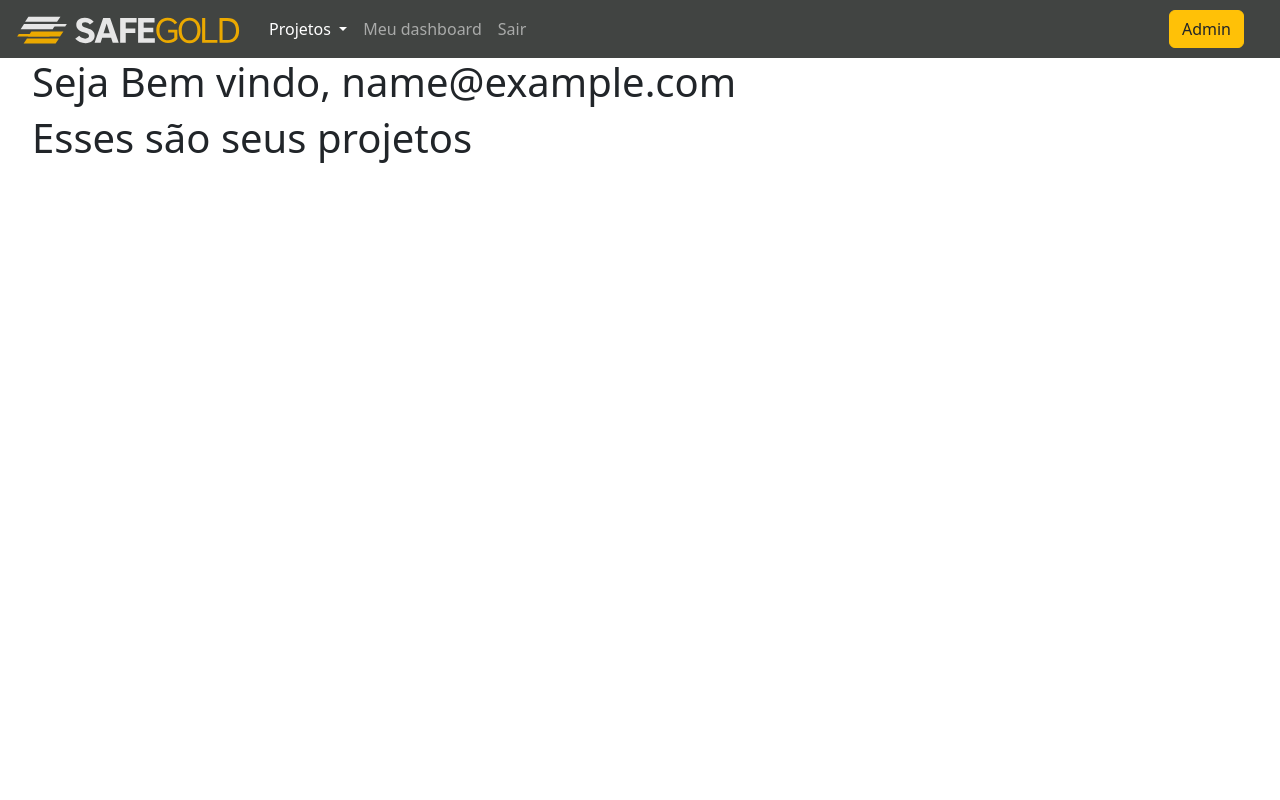
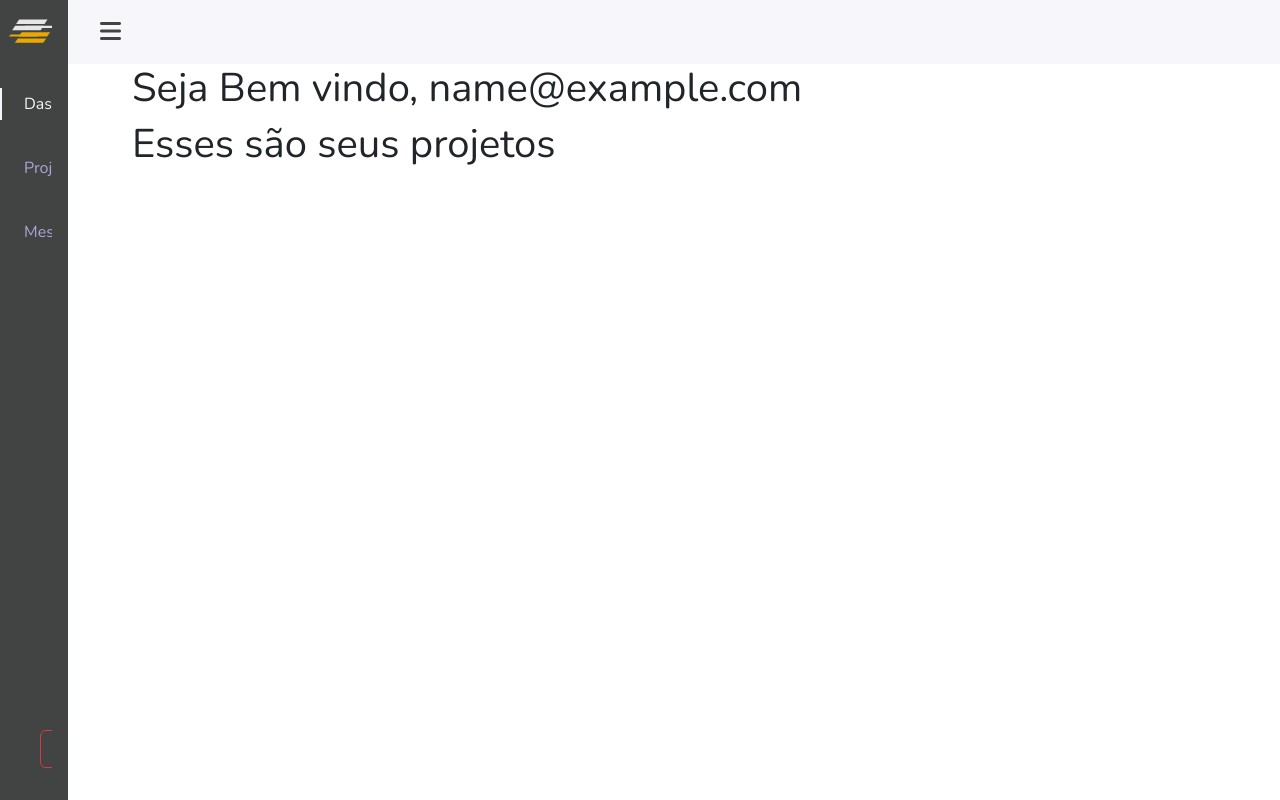
Before and after one commit to felipezampa/safegold-software, a Django app: page /dashboard in a window 1280 px wide. Run offline with Django 4.2, Linux system fonts and the light colour scheme; the visitor is signed in with stand-in values (Sample User, id 1); some libraries are stand-ins or nearby versions.

Commit message:
add sidebar

```diff
--- a/static/css/index.css
+++ /dev/null
@@ -1,13 +0,0 @@
-body, html {
-    height: 96.7%;
-    margin: 0;
-}
-
-.image-background{
-    filter: blur(5px);
-    -webkit-filter: blur(5px);
-    background-size: cover;
-    background-position: center;
-    background-repeat: no-repeat;
-    background-size: 30%;
-}
--- /dev/null
+++ b/static/css/sidebar.css
@@ -0,0 +1,188 @@
+@import url("https://fonts.googleapis.com/css2?family=Nunito:wght@400;600;700&display=swap");
+
+:root {
+    --header-height: 3rem;
+    --nav-width: 68px;
+    --first-color: #414442;
+    --first-color-light: #AFA5D9;
+    --white-color: #F7F6FB;
+    --body-font: 'Nunito', sans-serif;
+    --normal-font-size: 1rem;
+    --z-fixed: 100
+}
+
+*,
+::before,
+::after {
+    box-sizing: border-box
+}
+
+body {
+    position: relative;
+    margin: var(--header-height) 0 0 0;
+    padding: 0 1rem;
+    font-family: var(--body-font);
+    font-size: var(--normal-font-size);
+    transition: .5s
+}
+
+a {
+    text-decoration: none
+}
+
+.header {
+    width: 100%;
+    height: var(--header-height);
+    position: fixed;
+    top: 0;
+    left: 0;
+    display: flex;
+    align-items: center;
+    justify-content: space-between;
+    padding: 0 1rem;
+    background-color: var(--white-color);
+    z-index: var(--z-fixed);
+    transition: .5s
+}
+
+.header_toggle {
+    color: var(--first-color);
+    font-size: 1.5rem;
+    cursor: pointer
+}
+
+.header_img {
+    width: 35px;
+    height: 35px;
+    display: flex;
+    justify-content: center;
+    border-radius: 50%;
+    overflow: hidden
+}
+
+.header_img img {
+    width: 40px
+}
+
+.l-navbar {
+    position: fixed;
+    top: 0;
+    left: -30%;
+    width: var(--nav-width);
+    height: 100vh;
+    background-color: var(--first-color);
+    padding: .5rem 1rem 0 0;
+    transition: .5s;
+    z-index: var(--z-fixed)
+}
+
+.nav {
+    height: 100%;
+    display: flex;
+    flex-direction: column;
+    justify-content: space-between;
+    overflow: hidden
+}
+
+.nav_logo{
+    display: grid;
+    grid-template-columns: max-content max-content;
+    align-items: left;
+    column-gap: 1rem;
+    padding:  .1rem 0 .5rem .28rem
+}
+.nav_link {
+    display: grid;
+    grid-template-columns: max-content max-content;
+    align-items: center;
+    column-gap: 1rem;
+    padding: .5rem 0 .5rem 1.5rem
+}
+
+.nav_logo {
+    margin-bottom: 2rem
+}
+
+.nav_logo-icon {
+    font-size: 1.25rem;
+    color: var(--white-color)
+}
+
+.nav_logo-name {
+    color: var(--white-color);
+    font-weight: 700
+}
+
+.nav_link {
+    position: relative;
+    color: var(--first-color-light);
+    margin-bottom: 1.5rem;
+    transition: .3s
+}
+
+.nav_link:hover {
+    color: var(--white-color)
+}
+
+.nav_icon {
+    font-size: 1.25rem
+}
+
+.show {
+    left: 0
+}
+
+.body-pd {
+    padding-left: calc(var(--nav-width) + 1rem)
+}
+
+.active {
+    color: var(--white-color)
+}
+
+.active::before {
+    content: '';
+    position: absolute;
+    left: 0;
+    width: 2px;
+    height: 32px;
+    background-color: var(--white-color)
+}
+
+.height-100 {
+    height: 100vh
+}
+
+@media screen and (min-width: 768px) {
+    body {
+        margin: calc(var(--header-height) + 1rem) 0 0 0;
+        padding-left: calc(var(--nav-width) + 2rem)
+    }
+
+    .header {
+        height: calc(var(--header-height) + 1rem);
+        padding: 0 2rem 0 calc(var(--nav-width) + 2rem)
+    }
+
+    .header_img {
+        width: 40px;
+        height: 40px
+    }
+
+    .header_img img {
+        width: 45px
+    }
+
+    .l-navbar {
+        left: 0;
+        padding: 1rem 1rem 0 0
+    }
+
+    .show {
+        width: calc(var(--nav-width) + 156px)
+    }
+
+    .body-pd {
+        padding-left: calc(var(--nav-width) + 188px)
+    }
+}
--- /dev/null
+++ b/static/js/sidebar.js
@@ -0,0 +1,38 @@
+document.addEventListener("DOMContentLoaded", function(event) {
+
+    const showNavbar = (toggleId, navId, bodyId, headerId) =>{
+    const toggle = document.getElementById(toggleId),
+    nav = document.getElementById(navId),
+    bodypd = document.getElementById(bodyId),
+    headerpd = document.getElementById(headerId)
+
+    // Validate that all variables exist
+    if(toggle && nav && bodypd && headerpd){
+    toggle.addEventListener('click', ()=>{
+    // show navbar
+    nav.classList.toggle('show')
+    // change icon
+    toggle.classList.toggle('bx-x')
+    // add padding to body
+    bodypd.classList.toggle('body-pd')
+    // add padding to header
+    headerpd.classList.toggle('body-pd')
+    })
+    }
+    }
+
+    showNavbar('header-toggle','nav-bar','body-pd','header')
+
+    /*===== LINK ACTIVE =====*/
+    const linkColor = document.querySelectorAll('.nav_link')
+
+    function colorLink(){
+    if(linkColor){
+    linkColor.forEach(l=> l.classList.remove('active'))
+    this.classList.add('active')
+    }
+    }
+    linkColor.forEach(l=> l.addEventListener('click', colorLink))
+
+     // Your code to run since DOM is loaded and ready
+    });
--- a/usuarios/templates/auth/alertas.html
+++ b/usuarios/templates/auth/alertas.html
@@ -1,6 +1,6 @@
 {% if messages %}
     {% for message in messages %}
-    <div class="alert alert-{{message.tags}}" id="mensagemAlerta" role="alert">
+    <div class="alert alert-{{message.tags}}" role="alert">
         {{ message }}
     </div>
     {% endfor %}
--- a/usuarios/templates/auth/base.html
+++ b/usuarios/templates/auth/base.html
@@ -13,6 +13,7 @@
     <link rel="stylesheet" href="{% static 'css/styles.css' %}">
     {% block styles %}{% endblock styles %}
 </head>
+{% block body %}
 <body>
     <div class="contact-area section-padding-0-80 my-auto">
         <div class="container mx-auto my-auto">
@@ -34,6 +35,7 @@
         </div>
     </div>
 </body>
+{% endblock body %}
 {% block scripts %}
 <script src="{% static 'js/jquery-3.6.1.min.js' %}"></script>
 <script src="https://unpkg.com/htmx.org@1.8.2"></script>
--- a/usuarios/templates/auth/dashboard.html
+++ b/usuarios/templates/auth/dashboard.html
@@ -1,11 +1,39 @@
-{% extends 'crud_app/index.html' %}
+{% extends 'auth/base.html' %}
 
 {% load static %}
+{% block styles %}
+<link rel="stylesheet" href="{% static 'css/sidebar.css' %}">
+{% endblock styles %}
 
 
-{% block content %}
+{% block body %}
+<body  id="body-pd">
+
+
+
+    <div>
+        <header class="header" id="header">
+            <div class="header_toggle"> <i class='fa-solid fa-bars' id="header-toggle"></i> </div>
+        </header>
+        <div class="l-navbar" id="nav-bar">
+            <nav class="nav">
+            <div> <a href="#" class="nav_logo"></i> <img src="{% static "img/Safegold.svg" %}" width="200" alt="Safegold" class="mx-1" id="safegold"></a>
+                    <div class="nav_list">
+                        <a href="#" class="nav_link active"><span class="nav_name">Dashboard</span> </a>
+                        <a href="#" class="nav_link"><span class="nav_name">Projeto</span>
+                        </a> <a href="#" class="nav_link"><span class="nav_name">Messages</span> </a>
+                    </div>
+                </div><a href="#" class="nav_link"><i class='bx bx-log-out nav_icon'></i> <span class="nav_name btn btn-outline-danger text-white">Sair</span> </a>
+            </nav>
+        </div>
+
 <ul>
     <h1> Seja Bem vindo, {{user.email}}</h1>
     <h1>Esses são seus projetos</h1>
 </ul>
-{% endblock content %}
+
+</body>
+{% endblock body %}
+{% block scripts %}
+<script src="{% static 'js/sidebar.js' %}"></script>
+{% endblock scripts %}
```
Also changed, not shown: usuarios/templates/auth/cadastro.html (+0 -8 lines).
